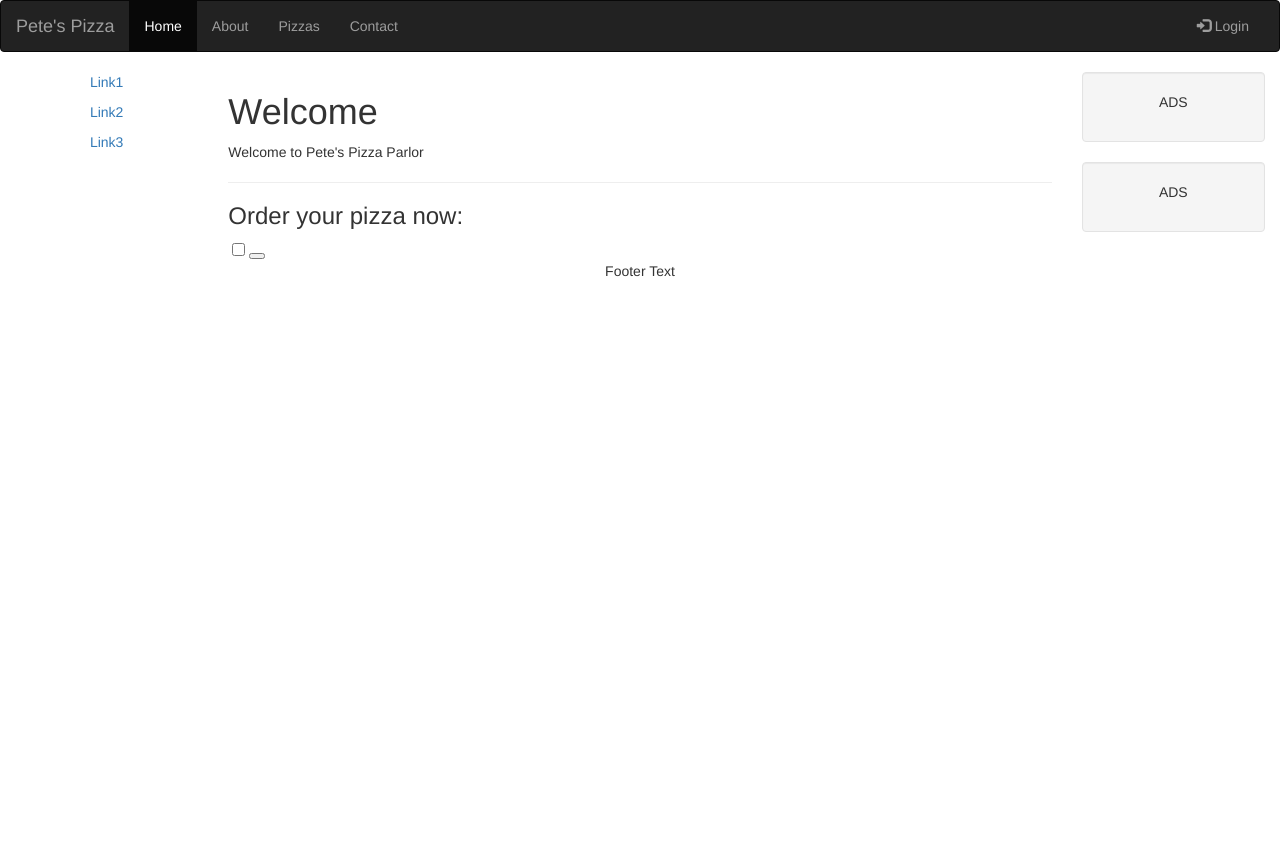
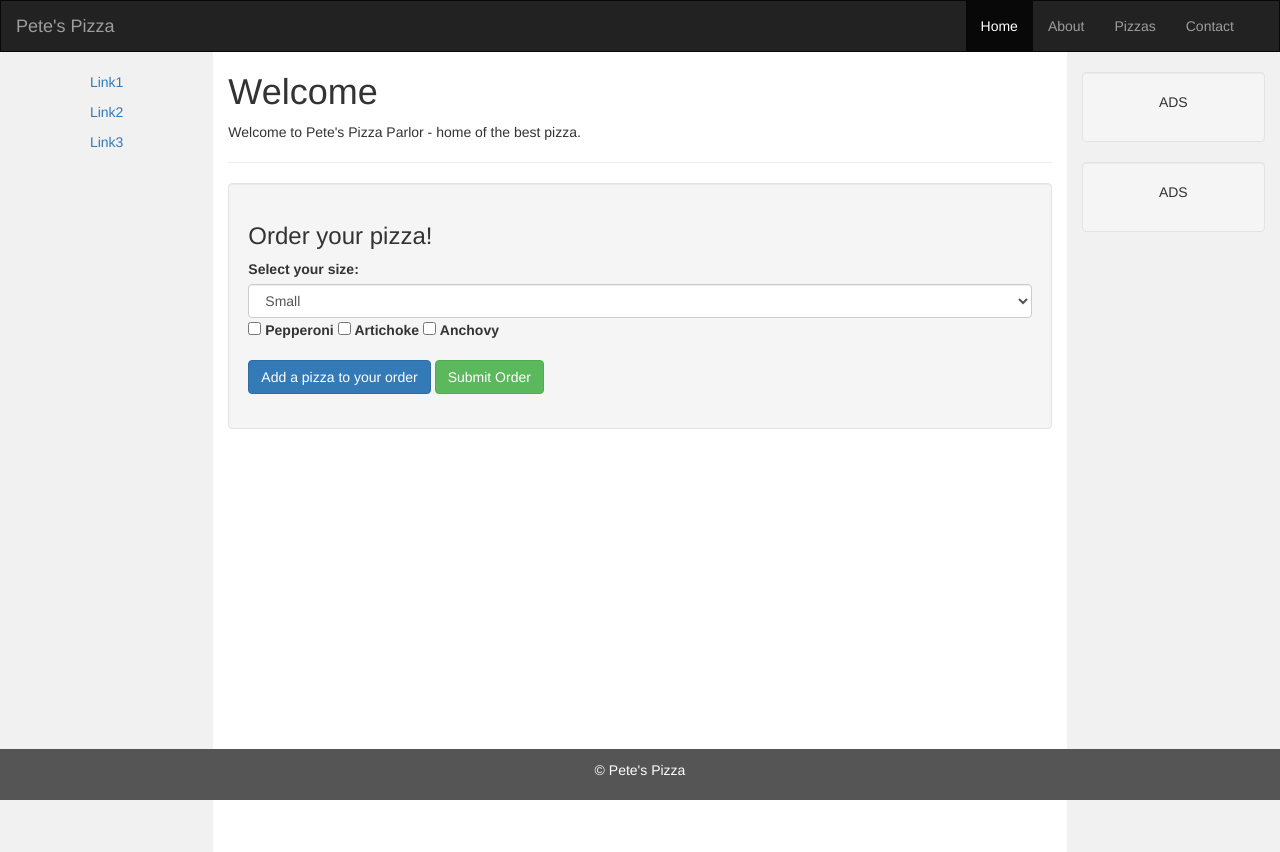
Before and after one commit to alvindng/pizza-order, a plain HTML site: page index.html in a window 1280 px wide. Before the commit the page ends 800 px from the top, so only its background shows below. Drawn offline with Linux system fonts and the light colour scheme.

Commit message:
add basic forms to webpage

```diff
--- a/css/styles.css
+++ b/css/styles.css
@@ -0,0 +1,33 @@
+
+/* Remove the navbar's default margin-bottom and rounded borders */
+.navbar {
+  margin-bottom: 0;
+  border-radius: 0;
+}
+
+/* Set height of the grid so .sidenav can be 100% (adjust as needed) */
+.row.content {height: 450px}
+
+
+/* Set gray background color and 100% height */
+.sidenav {
+  padding-top: 20px;
+  background-color: #f1f1f1;
+  height: 100vh;
+}
+
+/* Set black background color, white text and some padding */
+footer {
+  background-color: #555;
+  color: white;
+  padding: 10px;
+}
+
+/* On small screens, set height to 'auto' for sidenav and grid */
+@media screen and (max-width: 767px) {
+  .sidenav {
+    height: auto;
+    padding: 15px;
+  }
+  .row.content {height:auto;}
+}
--- a/index.html
+++ b/index.html
@@ -21,15 +21,12 @@
           </button>
           <a class="navbar-brand" href="#">Pete's Pizza</a>
         </div>
-        <div class="collapse navbar-collapse" id="myNavbar">
+        <div class="collapse navbar-collapse pull-right" id="myNavbar">
           <ul class="nav navbar-nav">
             <li class="active"><a href="#">Home</a></li>
             <li><a href="#">About</a></li>
             <li><a href="#">Pizzas</a></li>
             <li><a href="#">Contact</a></li>
-          </ul>
-          <ul class="nav navbar-nav navbar-right">
-            <li><a href="#"><span class="glyphicon glyphicon-log-in"></span> Login</a></li>
           </ul>
         </div>
       </div>
@@ -44,14 +41,34 @@
         </div>
         <div class="col-sm-8 text-left">
           <h1>Welcome</h1>
-          <p>Welcome to Pete's Pizza Parlor</p>
+          <p>Welcome to Pete's Pizza Parlor - home of the best pizza.</p>
           <hr>
-          <h3>Order your pizza now:</h3>
-          <form id="orderForm">
-            <label for=""></label>
-            <input type="checkbox" name="name" value="">
-            <button type="button" name="button"></button>
-          </form>
+          <div class="well">
+            <h3>Order your pizza!</h3>
+            <form id="orderForm">
+              <div class="form-group">
+                <label for="pizza-size">Select your size:</label>
+                <select class="form-control" id="pizza-size" name="">
+                  <option value="small">Small</option>
+                  <option value="medium">Medium</option>
+                  <option value="large">Large</option>
+                </select>
+              <input type="checkbox" name="name" value="" id="pepperoni">
+              <label for="pepperoni">Pepperoni</label>
+              <input type="checkbox" name="name" value="" id="artichoke">
+              <label for="artichoke">Artichoke</label>
+              <input type="checkbox" name="name" value="" id="anchovy">
+              <label for="anchovy">Anchovy</label>
+              </div>
+              <div class="form-group">
+                <button class="btn btn-primary" type="button" name="button" id="add-pizza">Add a pizza to your order</button>
+                <button class="btn btn-success" type="submit" name="button" id="confirmOrder">Submit Order</button>
+              </div>
+            </form>
+          </div>
+          <div class="" id="output">
+
+          </div>
         </div>
         <div class="col-sm-2 sidenav">
           <div class="well">
@@ -64,8 +81,8 @@
       </div>
     </div>
 
-    <footer class="footer container-fluid text-center">
-      <p>Footer Text</p>
+    <footer class="footer container-fluid text-center navbar navbar-fixed-bottom">
+      <p>&copy;	Pete's Pizza</p>
     </footer>
 
   </body>
--- a/js/scripts.js
+++ b/js/scripts.js
@@ -0,0 +1,31 @@
+function Pizza (size) {
+  this.size = size;
+  this.topping = [];
+};
+
+Pizza.prototype.topping = function () {
+  return this.topping
+}
+
+// function Topping (pepperoni, artichoke, anchovy){
+//
+// }
+
+// function Size (small, medium, large){
+//   this.small = small;
+//   this.medium = medium;
+//   this.large = large;
+// }()
+
+
+$(document).ready(function(){
+
+  console.log(size);
+  $("form#orderForm").submit(function(event) {
+    event.preventDefault();
+    var sizeSelect = $("select#pizza-size").val();
+    var toppingSelect =
+    var pizza = new Pizza (size,)
+
+  });
+});
```
Also changed, not shown: 1 other file.
